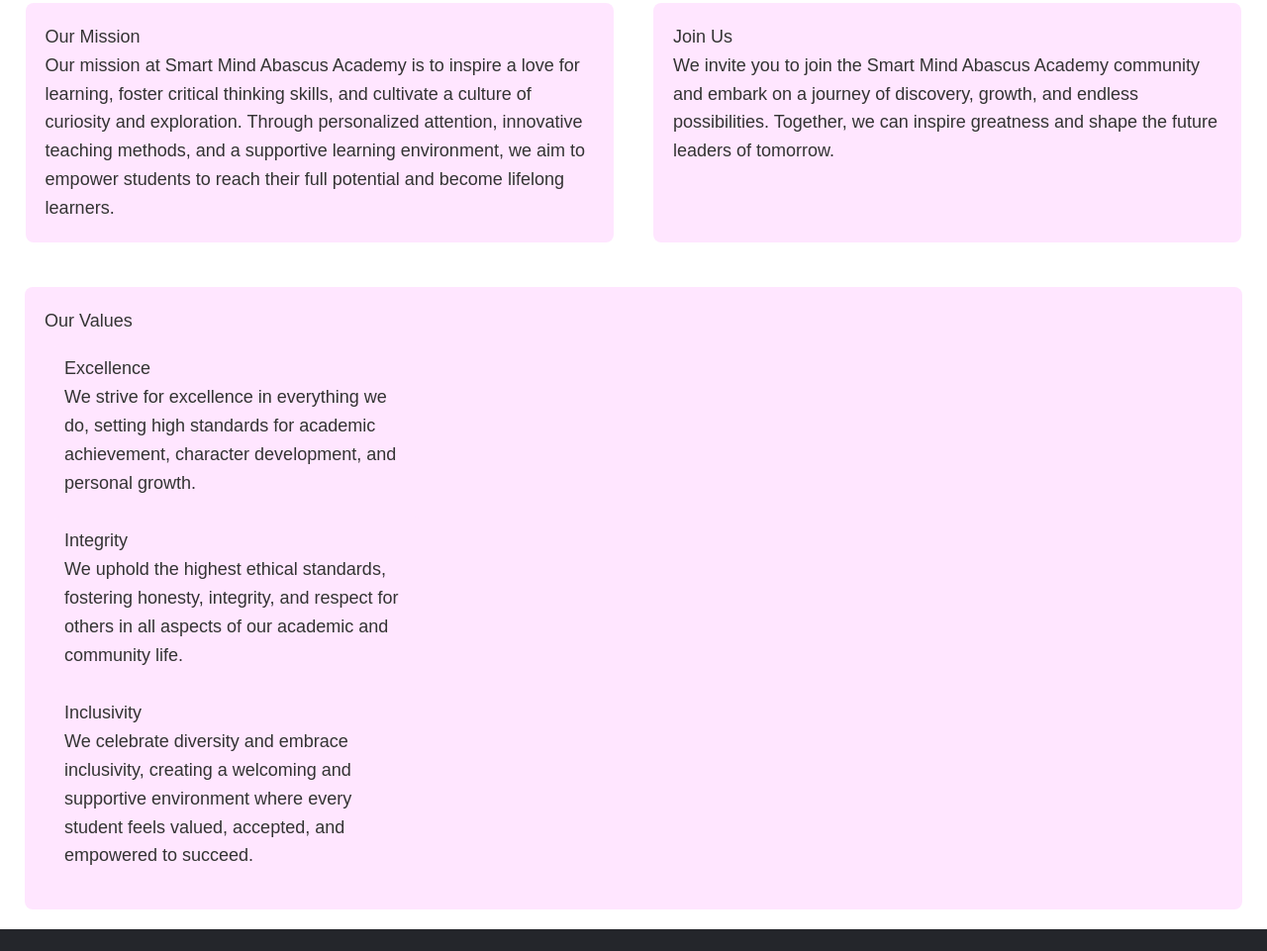
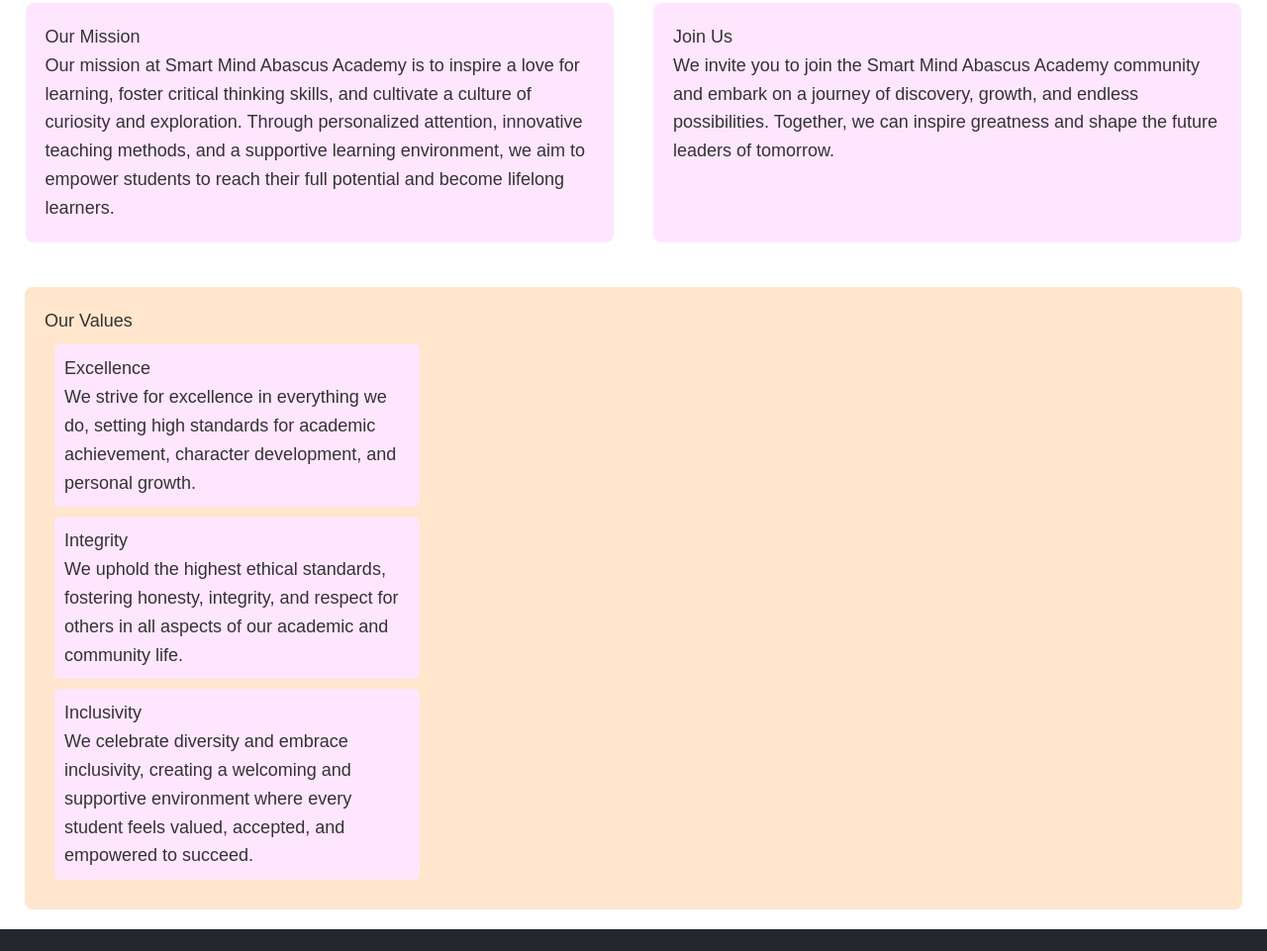
Before and after one commit to Yogesh1501/SMA, a plain HTML site: page Why_us.html in a window 1280 px wide. Shown: the part 319-1280 px from the top of the page at 99% size. Drawn offline with nearby package versions, Linux system fonts and the light colour scheme.

Commit message:
file updates

```diff
--- a/style.css
+++ b/style.css
@@ -322,7 +322,7 @@ ul{
     margin-bottom: 20px;
     border-radius: 8px;
     transition: transform 0.3s ease-in-out;
-    background-color: #ffe6ff;
+    background-color: #ffe6cc;
 
   }
 
```
